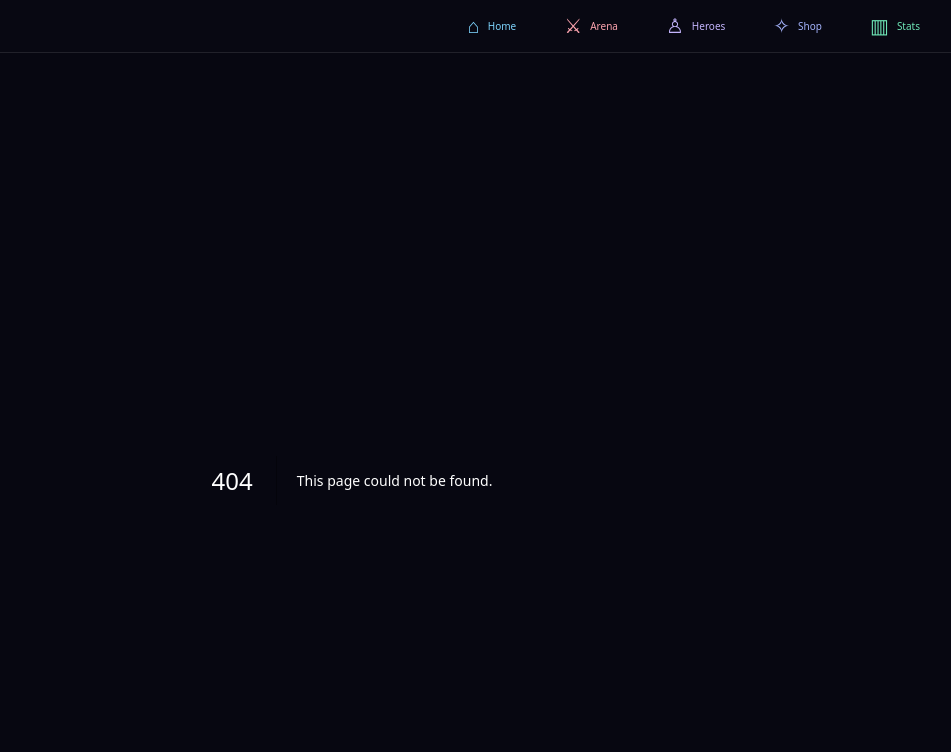
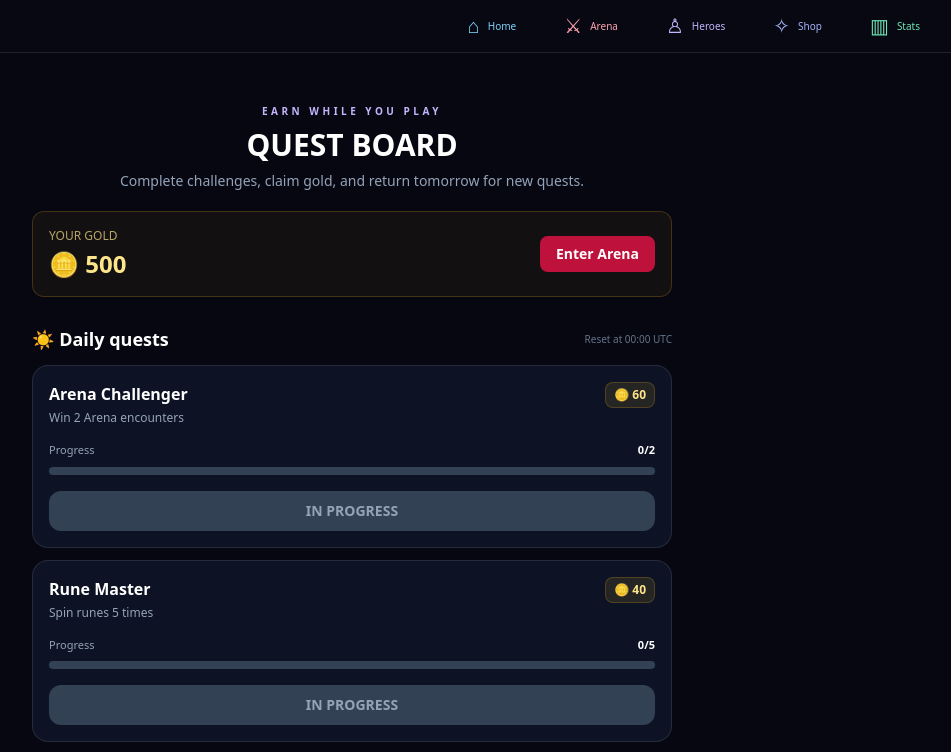
Before and after one commit to Mukedlii/hero-pull, a Next.js app: page /quests in a window 1280 px wide. Before the commit this address had no page. Shown: the top 752 px of the page, without its empty margins (288-1239 px from the left). Built offline with nearby package versions, Linux system fonts and the light colour scheme.

Commit message:
Add daily and weekly quest board UI

```diff
--- /dev/null
+++ b/app/quests/page.tsx
@@ -0,0 +1,88 @@
+"use client"
+
+import { useEffect, useState } from "react"
+import { claimQuestReward, listQuests } from "@/lib/quests"
+import { loadGold, saveGold } from "@/lib/gold"
+
+type QuestView = ReturnType<typeof listQuests>[number]
+
+export default function QuestsPage() {
+  const [quests, setQuests] = useState<QuestView[]>([])
+  const [gold, setGold] = useState(0)
+  const [ready, setReady] = useState(false)
+  const [message, setMessage] = useState("")
+
+  const refresh = () => {
+    setQuests(listQuests())
+    setGold(loadGold())
+    setReady(true)
+  }
+  useEffect(() => { refresh() }, [])
+
+  const claim = (id: string) => {
+    const result = claimQuestReward(id)
+    if (!result.ok) {
+      setMessage("Quest is not complete yet.")
+      return
+    }
+    const nextGold = loadGold() + result.reward
+    saveGold(nextGold)
+    setGold(nextGold)
+    setMessage("Reward claimed: +" + result.reward + " gold.")
+    refresh()
+  }
+
+  const daily = quests.filter((quest) => quest.period === "daily")
+  const weekly = quests.filter((quest) => quest.period === "weekly")
+  const renderQuest = (quest: QuestView) => {
+    const percent = Math.min(100, Math.round((quest.progress / quest.target) * 100))
+    return (
+      <div key={quest.id} className="rounded-2xl border border-white/10 bg-slate-900/80 p-4">
+        <div className="flex items-start justify-between gap-3">
+          <div className="min-w-0">
+            <div className="font-extrabold text-white">{quest.title}</div>
+            <p className="mt-1 text-xs text-slate-400">{quest.description}</p>
+          </div>
+          <div className="shrink-0 rounded-lg border border-amber-400/20 bg-amber-400/10 px-2 py-1 text-xs font-black text-amber-200">🪙 {quest.reward}</div>
+        </div>
+        <div className="mt-4 flex items-center justify-between text-[11px] text-slate-400">
+          <span>Progress</span><span className="font-bold text-white">{quest.progress}/{quest.target}</span>
+        </div>
+        <div className="mt-2 h-2 overflow-hidden rounded-full bg-slate-700">
+          <div className="h-full rounded-full bg-gradient-to-r from-violet-500 to-fuchsia-400 transition-all" style={{ width: percent + "%" }} />
+        </div>
+        <button
+          disabled={!ready || quest.claimed || quest.progress < quest.target}
+          onClick={() => claim(quest.id)}
+          className="mt-4 w-full rounded-xl bg-violet-600 py-2.5 text-sm font-extrabold text-white transition hover:bg-violet-500 disabled:cursor-not-allowed disabled:bg-slate-700 disabled:text-slate-400"
+        >
+          {quest.claimed ? "REWARD CLAIMED" : quest.progress >= quest.target ? "CLAIM REWARD" : "IN PROGRESS"}
+        </button>
+      </div>
+    )
+  }
+
+  return (
+    <div className="mx-auto max-w-2xl px-4 pb-28 pt-6">
+      <div className="text-center">
+        <p className="text-[10px] font-black uppercase tracking-[0.35em] text-violet-300">Earn while you play</p>
+        <h1 className="mt-2 text-3xl font-black text-white">QUEST BOARD</h1>
+        <p className="mt-2 text-sm text-slate-400">Complete challenges, claim gold, and return tomorrow for new quests.</p>
+      </div>
+      <div className="mt-5 flex items-center justify-between rounded-xl border border-amber-400/20 bg-amber-400/5 p-4">
+        <div><div className="text-xs text-amber-200/70">YOUR GOLD</div><div className="mt-1 text-2xl font-black text-amber-200">🪙 {gold}</div></div>
+        <a href="/arena" className="rounded-lg bg-rose-700 px-4 py-2 text-sm font-bold text-white">Enter Arena</a>
+      </div>
+      {message && <p role="status" className="mt-3 text-center text-xs text-emerald-300">{message}</p>}
+      <section className="mt-7">
+        <div className="mb-3 flex items-center justify-between"><h2 className="text-lg font-black">☀️ Daily quests</h2><span className="text-[10px] text-slate-500">Reset at 00:00 UTC</span></div>
+        <div className="grid gap-3">{daily.map(renderQuest)}</div>
+      </section>
+      <section className="mt-8">
+        <div className="mb-3 flex items-center justify-between"><h2 className="text-lg font-black">🏆 Weekly challenges</h2><span className="text-[10px] text-slate-500">Reset Monday · UTC</span></div>
+        <div className="grid gap-3">{weekly.map(renderQuest)}</div>
+      </section>
+      <p className="mt-6 text-center text-[10px] leading-relaxed text-slate-500">Quest progress and rewards are currently saved on this device. Clearing browser data or switching devices may reset or separate progress.</p>
+    </div>
+  )
+}
```
